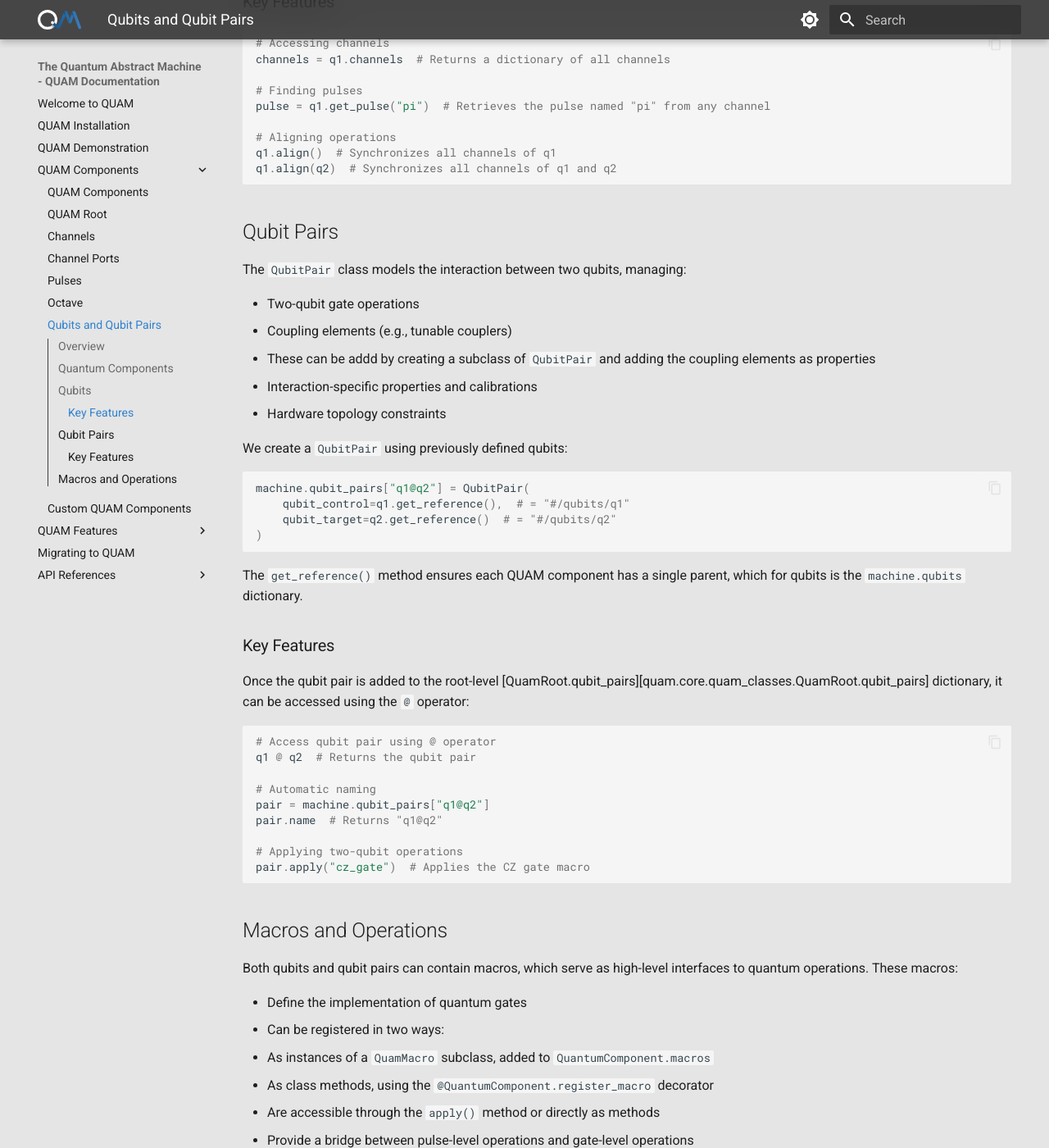
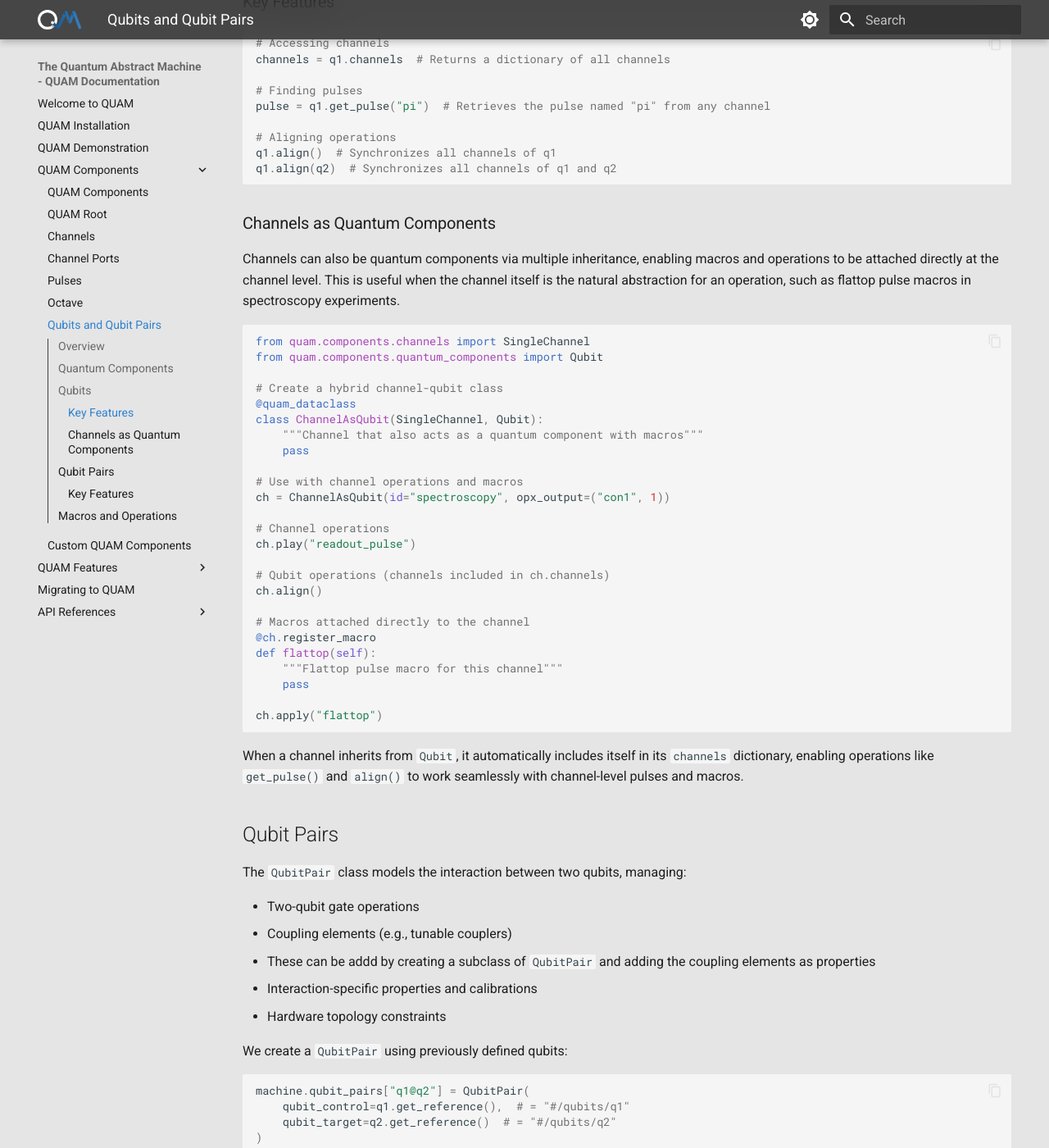
Before and after one commit to qua-platform/quam, an MkDocs documentation site: the page built from docs/components/qubits-and-qubit-pairs.md, in a window 1280 px wide and 1400 px high, scrolled down 1596 px. Shown: the whole window at 82% size. Built offline with MkDocs 1.6.1 and Material for MkDocs 9.7.7, drawn with Linux system fonts in a browser that asks for light colours.

Commit message:
Update CHANGELOG and docs for channels as quantum components feature

````diff
--- a/docs/components/qubits-and-qubit-pairs.md
+++ b/docs/components/qubits-and-qubit-pairs.md
@@ -75,6 +75,40 @@
 q1.align(q2)  # Synchronizes all channels of q1 and q2
 ```
 
+### Channels as Quantum Components
+
+Channels can also be quantum components via multiple inheritance, enabling macros and operations to be attached directly at the channel level. This is useful when the channel itself is the natural abstraction for an operation, such as flattop pulse macros in spectroscopy experiments.
+
+```python
+from quam.components.channels import SingleChannel
+from quam.components.quantum_components import Qubit
+
+# Create a hybrid channel-qubit class
+@quam_dataclass
+class ChannelAsQubit(SingleChannel, Qubit):
+    """Channel that also acts as a quantum component with macros"""
+    pass
+
+# Use with channel operations and macros
+ch = ChannelAsQubit(id="spectroscopy", opx_output=("con1", 1))
+
+# Channel operations
+ch.play("readout_pulse")
+
+# Qubit operations (channels included in ch.channels)
+ch.align()
+
+# Macros attached directly to the channel
+@ch.register_macro
+def flattop(self):
+    """Flattop pulse macro for this channel"""
+    pass
+
+ch.apply("flattop")
+```
+
+When a channel inherits from `Qubit`, it automatically includes itself in its `channels` dictionary, enabling operations like `get_pulse()` and `align()` to work seamlessly with channel-level pulses and macros.
+
 ## Qubit Pairs
 
 The `QubitPair` class models the interaction between two qubits, managing:
````
Also changed, not shown: CHANGELOG.md (+1 -0 lines).
